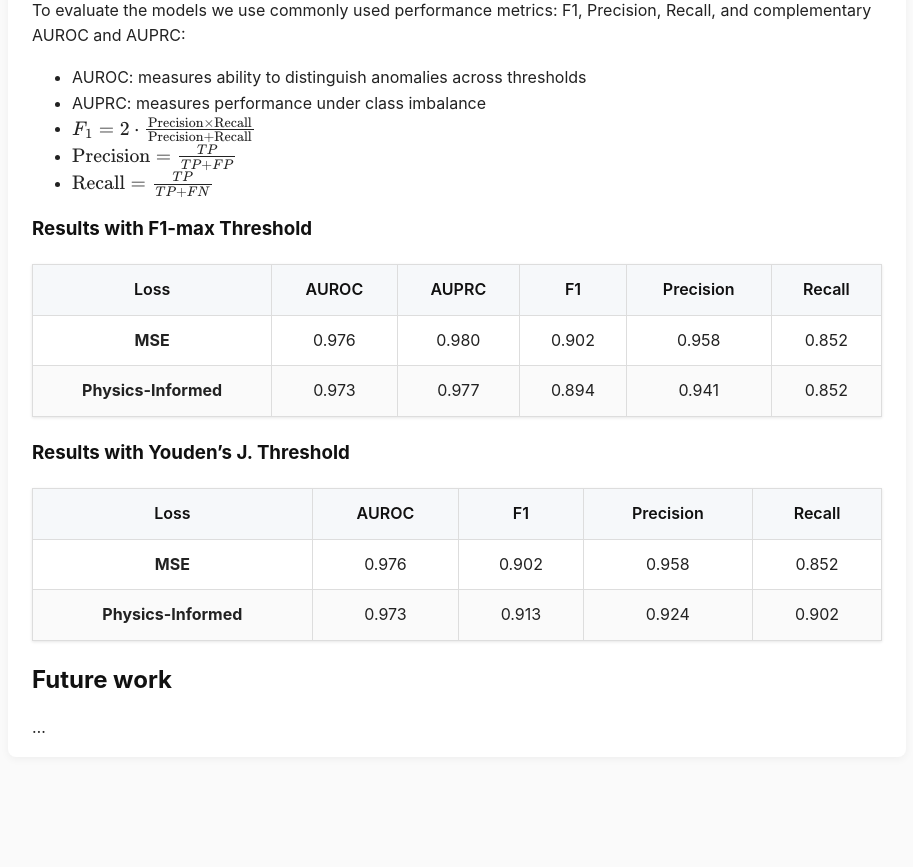
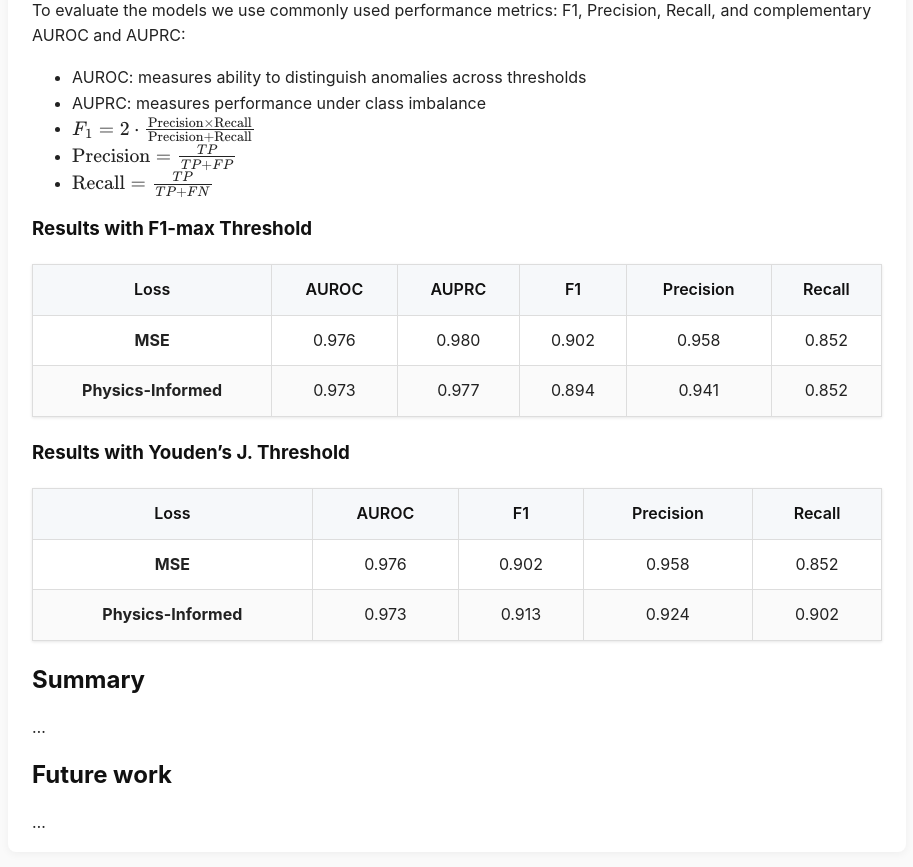
Before and after one commit to andymeneguzzo/Damped-Oscillator-Anomaly-Detection-with-LSTM-Autoencoder, a Jekyll site: the page built from index.md, in a window 1280 px wide and 900 px high, scrolled down 5767 px. Shown: the top 867 px of the window, without its empty margins (183-1096 px from the left). Built offline with Jekyll 4.4.1, drawn with Linux system fonts in a browser that asks for light colours; before the commit the page ends 6572 px from its top, so only the background shows below that.

Commit message:
added summary section, will work on Summary and Future work sections, discussing the final results achieved and my future explorations

```diff
--- a/index.md
+++ b/index.md
@@ -196,5 +196,8 @@ To evaluate the models we use commonly used performance metrics: F1, Precision,
 | **MSE**         | 0.976 | 0.902 | 0.958      | 0.852  |
 | **Physics-Informed** | 0.973 | 0.913 | 0.924      | 0.902  |
 
+## Summary
+...
+
 ## Future work
 ...
```
